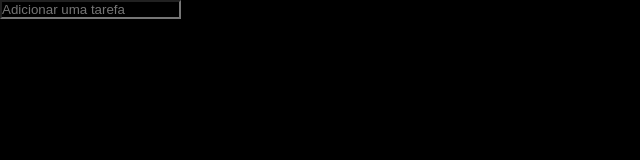
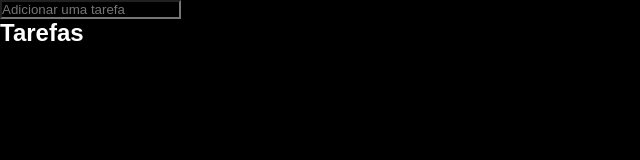
Before and after one commit to HugoCBB/Gerenciador-de-tarefas, a React (Vite) app in the folder frontend/: page /tarefas in a window 1280 px wide. Shown: the top 160 px of the page, without its empty margins (0-640 px from the left). Built offline with nearby package versions, Linux system fonts and the light colour scheme.

Commit message:
refacto( frontend ): Nome de home trocado

```diff
--- a/frontend/src/pages/Tarefas/index.jsx
+++ b/frontend/src/pages/Tarefas/index.jsx
@@ -6,6 +6,9 @@ const Tarefas = () => {
         <section className="tarefas">
             <input type="text" className="tarefas__input" placeholder="Adicionar uma tarefa" />
             <div className="tarefas__container">
+                <h1>
+                    Tarefas
+                </h1>
 
             </div>
 
```
